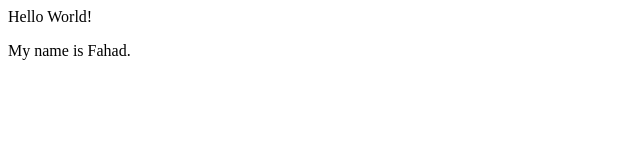
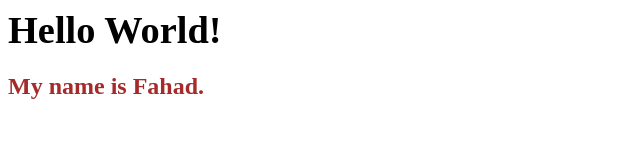
Before and after one commit to FAHAD072008/DEMO, a plain HTML site: page index.html in a window 1280 px wide. Shown: the whole page, without its empty margins (0-640 px from the left). Drawn offline with Linux system fonts and the light colour scheme.

Commit message:
add some changes

```diff
--- a/index.html
+++ b/index.html
@@ -1,2 +1,10 @@
-<p>Hello World!</p>
-<P>My name is Fahad.</P>
+<head>
+    <meta charset="UTF-8">
+    <meta name="viewport" content="width=device-width, initial-scale=1.0">
+    <title>First Page</title>
+    <link rel="stylesheet" href="style.css">
+</head>
+<body>
+    <h1><b><big>Hello World!</big></b></h1>
+    <h2>My name is Fahad.</h2>
+</body>
--- a/style.css
+++ b/style.css
@@ -1,3 +1,3 @@
-p {
+h2 {
     color:brown;
 }
```
